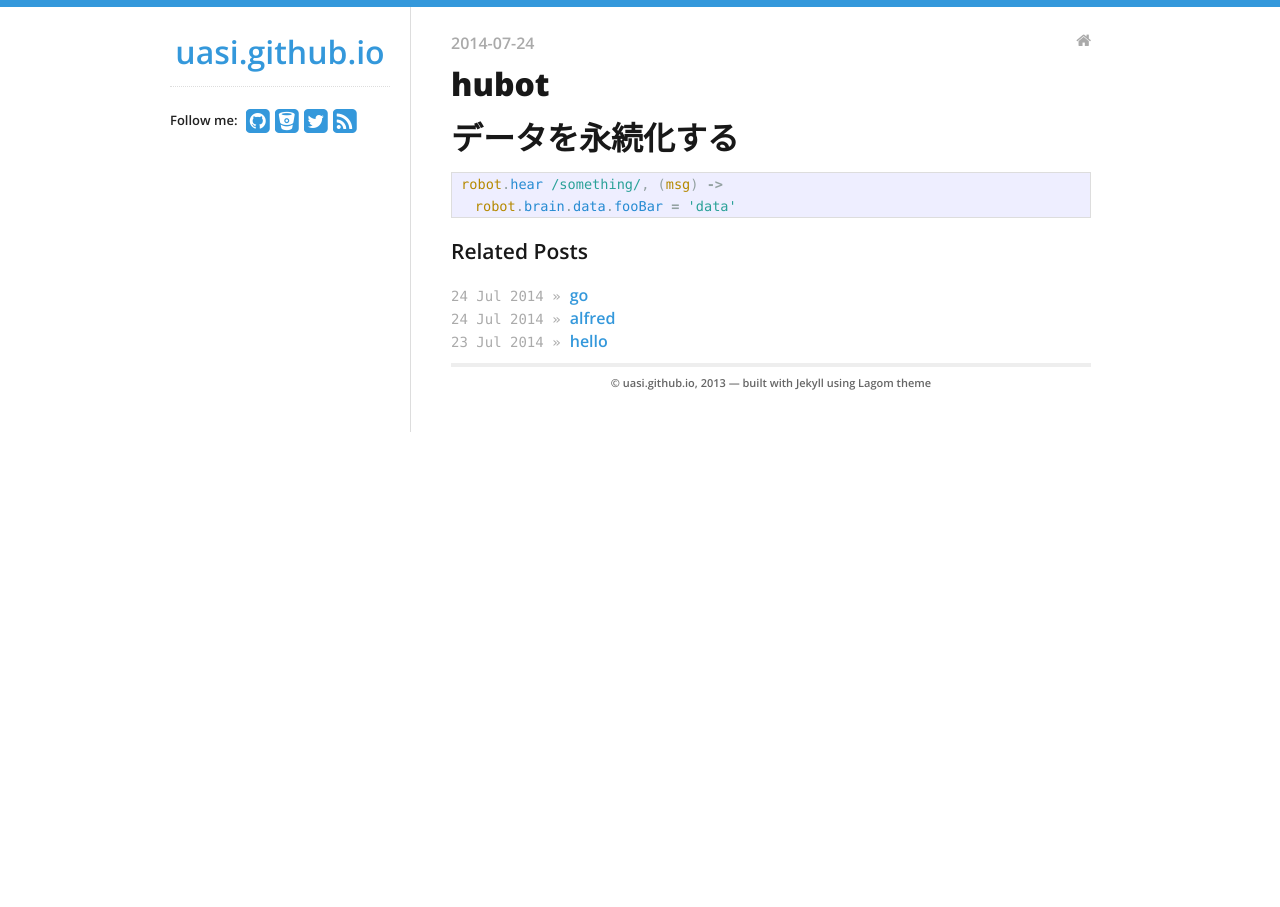
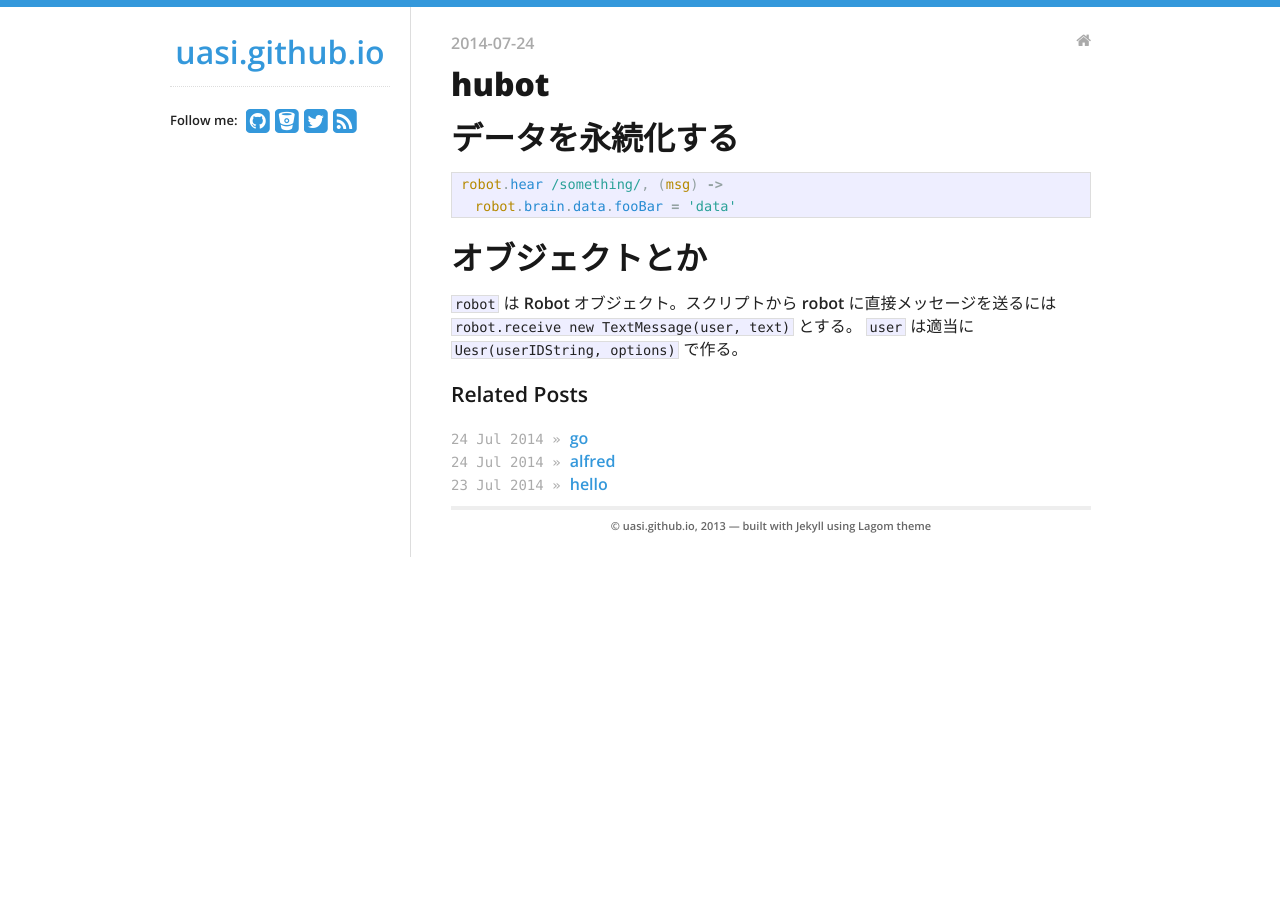
Before and after one commit to uasi/uasi.github.io, a Jekyll site: the page built from _posts/2014-07-24-hubot.md, in a window 1280 px wide. Built offline with Jekyll 4.4.1, drawn with Linux system fonts in a browser that asks for light colours; nearby versions of some CDN libraries.

Commit message:
Update 2014-07-24-hubot.md

```diff
--- a/_posts/2014-07-24-hubot.md
+++ b/_posts/2014-07-24-hubot.md
@@ -13,3 +13,7 @@ robot.hear /something/, (msg) ->
   robot.brain.data.fooBar = 'data'
 
 {% endhighlight %}
+
+# オブジェクトとか
+
+`robot` は Robot オブジェクト。スクリプトから robot に直接メッセージを送るには `robot.receive new TextMessage(user, text)` とする。 `user` は適当に `Uesr(userIDString, options)` で作る。
```
